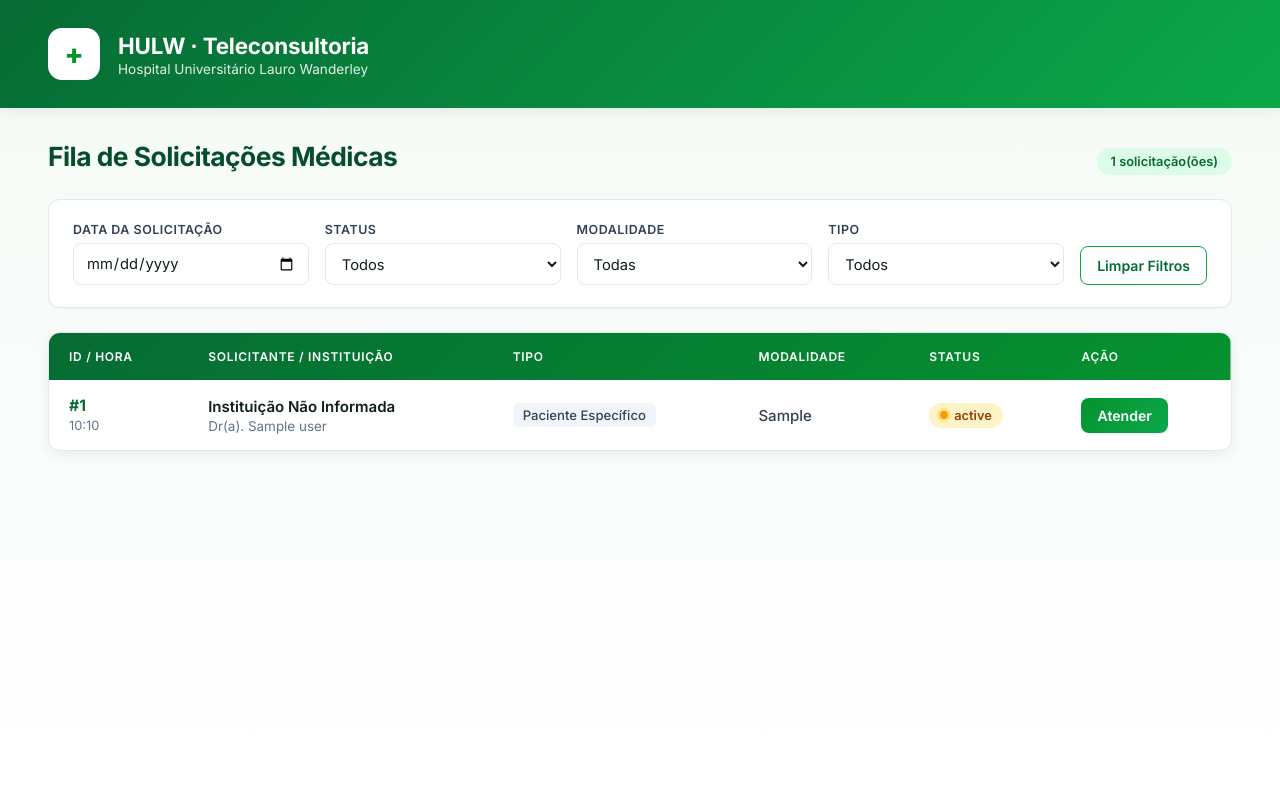
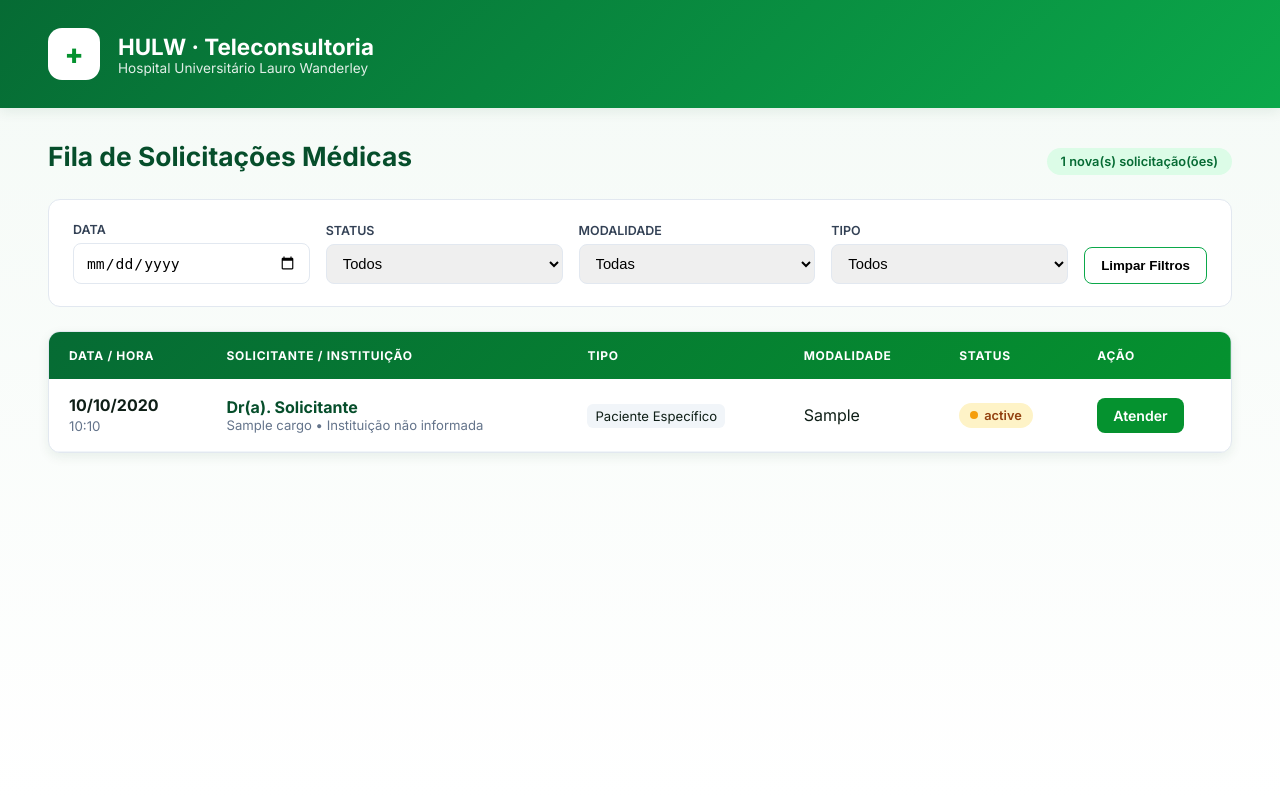
Before and after one commit to lucasnalbuquerque/projeto-pit, a Django app: template teleconsultoria/templates/fila_medica.html in a window 1280 px wide. Run offline with Django 5.2, Linux system fonts and the light colour scheme; the template is opened without the code that fills it: most values are stand-ins (such as "Sample title", 1, 10 or a date in 2020).

Commit message:
Update fila_medica.html

```diff
--- a/teleconsultoria/templates/fila_medica.html
+++ b/teleconsultoria/templates/fila_medica.html
@@ -25,7 +25,6 @@
             --bg: #f4faf6;
             --shadow-sm: 0 1px 2px rgba(6, 78, 43, 0.06);
             --shadow-md: 0 4px 12px rgba(6, 78, 43, 0.08);
-            --shadow-lg: 0 12px 28px rgba(6, 78, 43, 0.12);
             --radius: 12px;
         }
 
@@ -43,10 +42,10 @@
             background: linear-gradient(135deg, var(--green-800) 0%, var(--green-600) 100%);
             color: white;
             padding: 28px 48px;
-            box-shadow: var(--shadow-md);
             display: flex;
             align-items: center;
             gap: 18px;
+            box-shadow: var(--shadow-md);
         }
         .header .logo {
             width: 52px; height: 52px;
@@ -55,11 +54,10 @@
             display: flex; align-items: center; justify-content: center;
             font-size: 28px;
             color: var(--green-700);
-            box-shadow: var(--shadow-sm);
             font-weight: 800;
         }
-        .header h1 { margin: 0; font-size: 1.4rem; font-weight: 700; letter-spacing: -0.01em; }
-        .header .subtitle { font-size: 0.85rem; opacity: 0.88; margin-top: 2px; font-weight: 400; }
+        .header h1 { margin: 0; font-size: 1.4rem; font-weight: 700; }
+        .header .subtitle { font-size: 0.85rem; opacity: 0.88; }
 
         .container { max-width: 1280px; margin: 0 auto; padding: 32px 48px 64px; }
 
@@ -68,17 +66,9 @@
             align-items: baseline;
             justify-content: space-between;
             margin-bottom: 24px;
-            flex-wrap: wrap;
-            gap: 12px;
         }
-        .page-title h2 {
-            margin: 0;
-            color: var(--green-900);
-            font-size: 1.65rem;
-            font-weight: 700;
-            letter-spacing: -0.02em;
-        }
-        .page-title .badge {
+        .page-title h2 { margin: 0; color: var(--green-900); font-size: 1.65rem; font-weight: 700; }
+        .badge {
             background: var(--green-100);
             color: var(--green-800);
             padding: 6px 14px;
@@ -91,7 +81,6 @@
             background: var(--white);
             padding: 22px 24px;
             border-radius: var(--radius);
-            box-shadow: var(--shadow-sm);
             border: 1px solid var(--gray-200);
             margin-bottom: 24px;
             display: flex;
@@ -100,29 +89,14 @@
             flex-wrap: wrap;
         }
         .filter-group { display: flex; flex-direction: column; gap: 6px; flex: 1; min-width: 170px; }
-        .filter-group label {
-            font-size: 0.78rem;
-            font-weight: 600;
-            color: var(--gray-700);
-            text-transform: uppercase;
-            letter-spacing: 0.04em;
-        }
+        .filter-group label { font-size: 0.78rem; font-weight: 600; color: var(--gray-700); text-transform: uppercase; }
+
         select, input[type="date"] {
             padding: 10px 12px;
             border-radius: 8px;
             border: 1.5px solid var(--gray-200);
-            background: var(--white);
             font-size: 0.92rem;
-            font-family: inherit;
-            color: var(--gray-900);
-            transition: all 0.2s ease;
-            min-width: 150px;
-        }
-        select:hover, input[type="date"]:hover { border-color: var(--green-500); }
-        select:focus, input[type="date"]:focus {
-            outline: none;
-            border-color: var(--green-600);
-            box-shadow: 0 0 0 3px var(--green-100);
+            width: 100%;
         }
 
         .table-wrapper {
@@ -135,41 +109,15 @@
 
         table { width: 100%; border-collapse: collapse; }
         thead { background: linear-gradient(135deg, var(--green-800) 0%, var(--green-700) 100%); }
-        th {
-            padding: 16px 20px;
-            text-align: left;
-            color: white;
-            font-weight: 600;
-            text-transform: uppercase;
-            font-size: 0.75rem;
-            letter-spacing: 0.06em;
-        }
-        td { padding: 16px 20px; border-bottom: 1px solid var(--gray-100); font-size: 0.94rem; }
-        tbody tr { transition: background 0.15s ease; }
+        th { padding: 16px 20px; text-align: left; color: white; font-size: 0.75rem; text-transform: uppercase; letter-spacing: 0.06em; }
+        td { padding: 16px 20px; border-bottom: 1px solid var(--gray-100); }
         tbody tr:hover { background: var(--green-50); }
-        tbody tr:last-child td { border-bottom: none; }
 
-        .id-cell strong {
-            color: var(--green-800);
-            font-weight: 700;
-            font-size: 0.98rem;
-        }
-        .id-cell small { color: var(--gray-500); font-size: 0.8rem; }
+        .date-cell strong { display: block; color: var(--gray-900); font-weight: 700; }
+        .date-cell small { color: var(--gray-500); }
 
-        .inst-nome { display: block; font-weight: 600; color: var(--gray-900); }
-        .sol-nome { display: block; font-size: 0.84rem; color: var(--gray-500); margin-top: 2px; }
-
-        .tipo-tag {
-            display: inline-block;
-            padding: 4px 10px;
-            border-radius: 6px;
-            background: var(--gray-100);
-            color: var(--gray-700);
-            font-size: 0.82rem;
-            font-weight: 500;
-        }
-
-        .modalidade { font-weight: 500; color: var(--gray-700); }
+        .sol-nome { display: block; font-weight: 700; color: var(--green-900); }
+        .inst-info { display: block; font-size: 0.82rem; color: var(--gray-500); }
 
         .status-pill {
             display: inline-flex;
@@ -180,89 +128,37 @@
             font-size: 0.8rem;
             font-weight: 600;
         }
-        .status-pill::before {
-            content: '';
-            width: 8px; height: 8px;
-            border-radius: 50%;
-            display: inline-block;
-        }
+        .status-pill::before { content: ''; width: 8px; height: 8px; border-radius: 50%; display: inline-block; }
+
         .status-PENDENTE { background: #fef3c7; color: #92400e; }
-        .status-PENDENTE::before { background: #f59e0b; box-shadow: 0 0 0 3px #fde68a; }
+        .status-PENDENTE::before { background: #f59e0b; }
         .status-ANALISE { background: #dbeafe; color: #1e40af; }
-        .status-ANALISE::before { background: #3b82f6; box-shadow: 0 0 0 3px #bfdbfe; }
+        .status-ANALISE::before { background: #3b82f6; }
         .status-CONCLUIDA { background: var(--green-100); color: var(--green-800); }
-        .status-CONCLUIDA::before { background: var(--green-600); box-shadow: 0 0 0 3px #bbf7d0; }
+        .status-CONCLUIDA::before { background: var(--green-600); }
+        .status-CANCELADA { background: #fee2e2; color: #991b1b; }
+        .status-CANCELADA::before { background: #ef4444; }
 
         .btn {
-            display: inline-flex;
-            align-items: center;
-            gap: 6px;
             padding: 9px 16px;
             text-decoration: none;
             border-radius: 8px;
-            background: linear-gradient(135deg, var(--green-700) 0%, var(--green-600) 100%);
+            background: var(--green-700);
             color: white;
-            transition: all 0.2s ease;
             font-weight: 600;
             font-size: 0.88rem;
-            box-shadow: var(--shadow-sm);
+            display: inline-block;
+            text-align: center;
         }
-        .btn:hover {
-            transform: translateY(-1px);
-            box-shadow: var(--shadow-md);
-            background: linear-gradient(135deg, var(--green-800) 0%, var(--green-700) 100%);
-        }
-        .btn-concluido {
-            background: var(--white);
-            color: var(--green-800);
-            border: 1.5px solid var(--green-600);
-            box-shadow: none;
-        }
-        .btn-concluido:hover {
-            background: var(--green-50);
-            color: var(--green-900);
-        }
+        .btn-concluido { background: white; color: var(--green-800); border: 1.5px solid var(--green-600); }
 
         .btn-limpar {
             padding: 10px 16px;
-            background: var(--white);
-            color: var(--green-800);
+            background: white;
             border: 1.5px solid var(--green-600);
             border-radius: 8px;
             cursor: pointer;
             font-weight: 600;
-            font-size: 0.88rem;
-            font-family: inherit;
-            transition: all 0.2s ease;
-        }
-        .btn-limpar:hover { background: var(--green-50); }
-
-        .info-agenda {
-            display: inline-flex;
-            align-items: center;
-            gap: 4px;
-            margin-top: 6px;
-            padding: 3px 8px;
-            background: var(--green-50);
-            color: var(--green-800);
-            border-radius: 6px;
-            font-size: 0.75rem;
-            font-weight: 600;
-            border: 1px solid var(--green-100);
-        }
-
-        .empty-state {
-            text-align: center;
-            padding: 60px 20px;
-            color: var(--gray-500);
-        }
-        .empty-state .icon { font-size: 3rem; margin-bottom: 12px; opacity: 0.4; }
-
-        @media (max-width: 768px) {
-            .header { padding: 20px 24px; }
-            .container { padding: 24px 16px; }
-            th, td { padding: 12px; font-size: 0.85rem; }
-            .filter-group { min-width: 100%; }
         }
     </style>
 </head>
@@ -277,15 +173,14 @@
     </header>
 
     <main class="container">
-
         <div class="page-title">
             <h2>Fila de Solicitações Médicas</h2>
-            <span class="badge">{{ solicitacoes|length }} solicitação(ões)</span>
+            <span class="badge" id="count-badge">0 nova(s) solicitação(ões)</span>
         </div>
 
         <div class="filter-bar">
             <div class="filter-group">
-                <label>Data da Solicitação</label>
+                <label>Data</label>
                 <input type="date" id="filterData" onchange="filtrarTabela()">
             </div>
             <div class="filter-group">
@@ -295,6 +190,7 @@
                     <option value="PENDENTE">Pendente</option>
                     <option value="ANALISE">Em Análise</option>
                     <option value="CONCLUIDA">Concluída</option>
+                    <option value="CANCELADA">Cancelada</option>
                 </select>
             </div>
             <div class="filter-group">
@@ -320,7 +216,7 @@
             <table id="tabelaFila">
                 <thead>
                     <tr>
-                        <th>ID / Hora</th>
+                        <th>Data / Hora</th>
                         <th>Solicitante / Instituição</th>
                         <th>Tipo</th>
                         <th>Modalidade</th>
@@ -336,31 +232,28 @@
                         data-modalidade="{{ sol.get_tipo_atendimento_display }}"
                         data-tipo="{% if sol.idade_pac > 0 %}Paciente Específico{% else %}Dúvida Geral{% endif %}">
 
-                        <td class="id-cell">
-                            <strong>#{{ sol.id }}</strong><br>
+                        <td class="date-cell">
+                            <strong>{{ sol.data_sol|date:"d/m/Y" }}</strong>
                             <small>{{ sol.data_sol|date:"H:i" }}</small>
                         </td>
 
                         <td>
-                            <span class="inst-nome">{{ sol.instituicao|default:"Instituição Não Informada" }}</span>
-                            <span class="sol-nome">Dr(a). {{ sol.profissional.user.get_full_name|default:"Nome do Solicitante" }}</span>
+                            <span class="sol-nome">
+                                {# Tenta pegar o nome da solicitação, se falhar tenta o profissional, se falhar mostra padrão #}
+                                Dr(a). {{ sol.nome|default:sol.profissional.nome|default:"Solicitante" }}
+                            </span>
+                            <span class="inst-info">
+                                {{ sol.cargo|default:sol.profissional.cargo|default:"Médico(a)" }} • {{ sol.instituicao|default:"Instituição não informada" }}
+                            </span>
                         </td>
 
                         <td>
-                            <span class="tipo-tag">
+                            <span style="font-size: 0.82rem; background: #f1f5f9; padding: 4px 8px; border-radius: 6px;">
                                 {% if sol.idade_pac > 0 %}Paciente Específico{% else %}Dúvida Geral{% endif %}
                             </span>
                         </td>
 
-                        <td>
-                            <span class="modalidade">{{ sol.get_tipo_atendimento_display }}</span>
-                            {% if sol.tipo_atendimento == 'SINCRONO' and sol.agenda %}
-                                <br>
-                                <span class="info-agenda">
-                                    📅 {{ sol.agenda.data|date:"d/m" }} às {{ sol.agenda.horario|time:"H:i" }}
-                                </span>
-                            {% endif %}
-                        </td>
+                        <td>{{ sol.get_tipo_atendimento_display }}</td>
 
                         <td>
                             <span class="status-pill status-{{ sol.status }}">
@@ -370,25 +263,26 @@
 
                         <td>
                             <a href="{% url 'detalhe_caso' sol.id %}" class="btn {% if sol.status == 'CONCLUIDA' %}btn-concluido{% endif %}">
-                                {% if sol.status == 'CONCLUIDA' %}Atender novamente{% else %}Atender{% endif %}
+                                {% if sol.status == 'CONCLUIDA' %}Ver Detalhes{% else %}Atender{% endif %}
                             </a>
                         </td>
                     </tr>
                     {% empty %}
                     <tr>
-                        <td colspan="6" class="empty-state">
-                            <div class="icon">📭</div>
-                            <div>Nenhuma solicitação encontrada.</div>
-                        </td>
+                        <td colspan="6" style="text-align:center; padding: 40px; color: var(--gray-500);">Nenhuma solicitação encontrada.</td>
                     </tr>
                     {% endfor %}
                 </tbody>
             </table>
         </div>
-
     </main>
 
     <script>
+        function atualizarBadgePendentes() {
+            const pendentes = document.querySelectorAll('.linha-solicitacao[data-status="PENDENTE"]').length;
+            document.getElementById('count-badge').innerText = pendentes + " nova(s) solicitação(ões)";
+        }
+
         function filtrarTabela() {
             const dataFiltro = document.getElementById('filterData').value;
             const status = document.getElementById('filterStatus').value;
@@ -397,16 +291,10 @@
             const linhas = document.querySelectorAll('.linha-solicitacao');
 
             linhas.forEach(linha => {
-                const dataLinha = linha.getAttribute('data-data');
-                const statusLinha = linha.getAttribute('data-status');
-                const modLinha = (linha.getAttribute('data-modalidade') || "").trim();
-                const tipoLinha = (linha.getAttribute('data-tipo') || "").trim();
-
-                const matchData = dataFiltro === "" || dataLinha === dataFiltro;
-                const matchStatus = status === "" || statusLinha === status;
-                const matchMod = modalidade === "" || modLinha === modalidade;
-                const matchTipo = tipo === "" || tipoLinha === tipo;
-
+                const matchData = !dataFiltro || linha.getAttribute('data-data') === dataFiltro;
+                const matchStatus = !status || linha.getAttribute('data-status') === status;
+                const matchMod = !modalidade || (linha.getAttribute('data-modalidade') || "").trim() === modalidade;
+                const matchTipo = !tipo || (linha.getAttribute('data-tipo') || "").trim() === tipo;
                 linha.style.display = (matchData && matchStatus && matchMod && matchTipo) ? "" : "none";
             });
         }
@@ -418,7 +306,8 @@
             document.getElementById('filterTipo').value = "";
             filtrarTabela();
         }
+
+        window.onload = atualizarBadgePendentes;
     </script>
-
 </body>
 </html>
```
